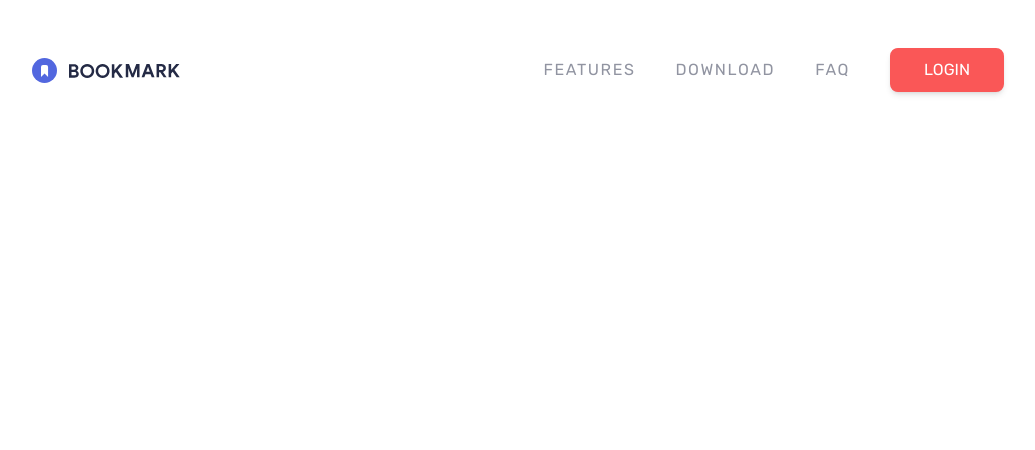
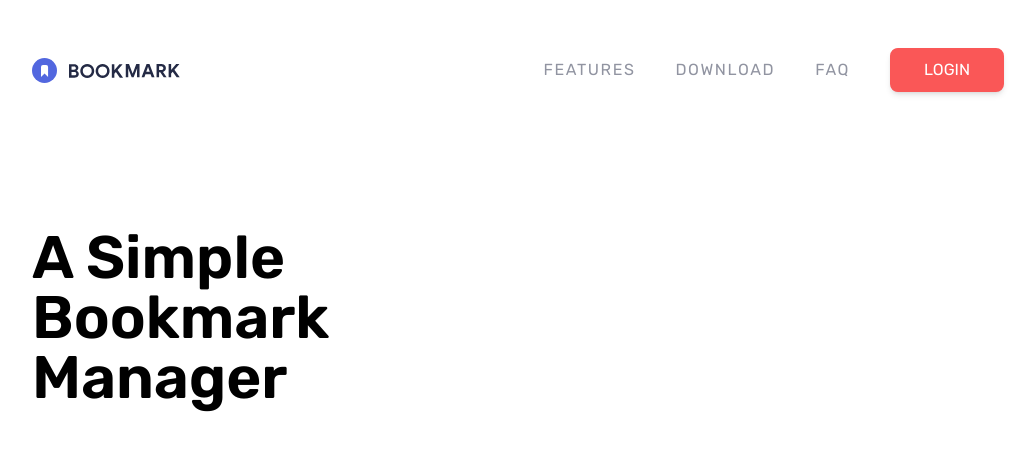
Before and after one commit to Soulbolt/bookmark, a website: page index.html in a window 1280 px wide. Shown: the whole page, without its empty margins (122-1157 px from the left). Drawn offline with Linux system fonts and the light colour scheme.

Commit message:
Add Hero section, Container for Image and Content. Add content text wrapped by h1 tags.

```diff
--- a/index.html
+++ b/index.html
@@ -41,5 +41,24 @@
         </div>
       </div>
     </nav>
+
+    <!-- Hero Section -->
+    <section id="hero">
+      <!-- Container For Image & Content -->
+      <div
+        class="container flex flex-col-reverse mx-auto p-6 lg:flex-row lg:mb-0"
+      >
+        <!-- Content -->
+        <div class="flex flex-col space-y-10 lg:mt-16 lg:w-1/2">
+          <h1
+            class="text-3xl font-semibold text-center lg:text-6xl lg:text-left"
+          >
+            A Simple Bookmark Manager
+          </h1>
+        </div>
+
+        <!-- Image -->
+      </div>
+    </section>
   </body>
 </html>
```
Also changed, not shown: css/style.css.
